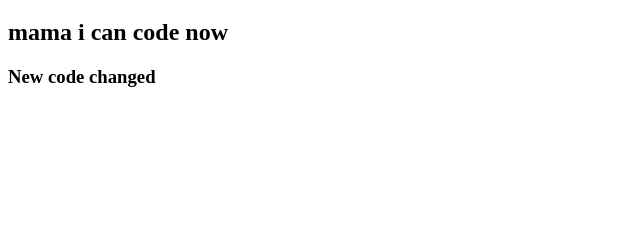
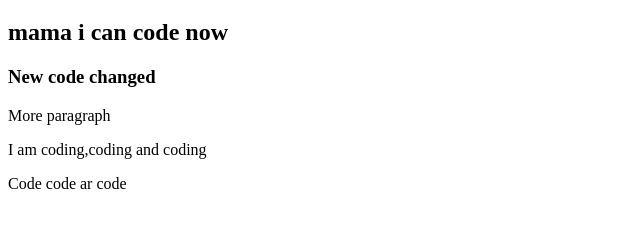
Before and after one commit to tasfiameher/my-second-repo, a plain HTML site: page index.html in a window 1280 px wide. Shown: the part 61-288 px from the top of the page, without its empty margins (0-640 px from the left). Drawn offline with Linux system fonts and the light colour scheme.

Commit message:
para added

```diff
--- a/index.html
+++ b/index.html
@@ -5,10 +5,14 @@
     <meta http-equiv="X-UA-Compatible" content="IE=edge">
     <meta name="viewport" content="width=device-width, initial-scale=1.0">
     <title>My second github repo</title>
+    <link rel="stylesheet" href="style.css">
 </head>
 <body>
     <h1>I can push to github</h1>
     <h2>mama i can code now</h2>
     <h3>New code changed</h3>
+    <p>More paragraph</p>
+    <p>I am coding,coding and coding</p>
+    <p>Code code ar code</p>
 </body>
 </html>
```
